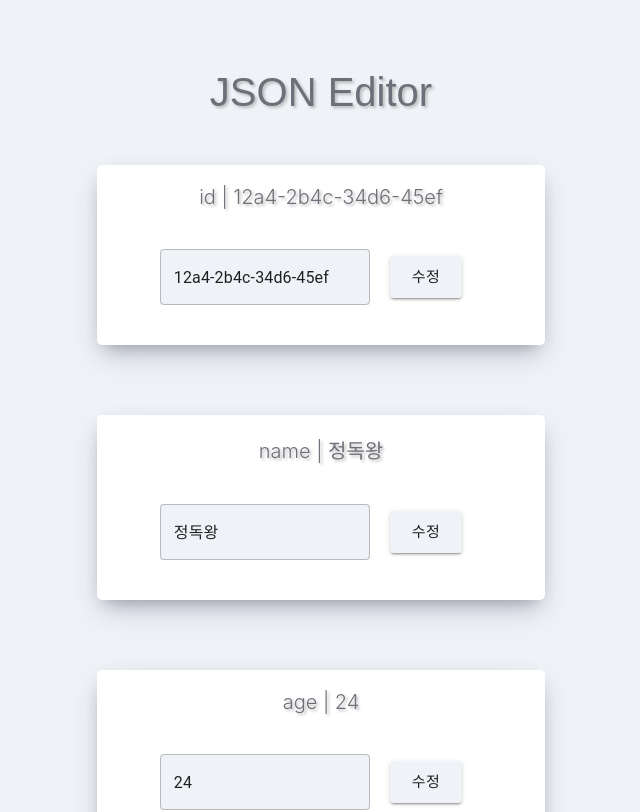
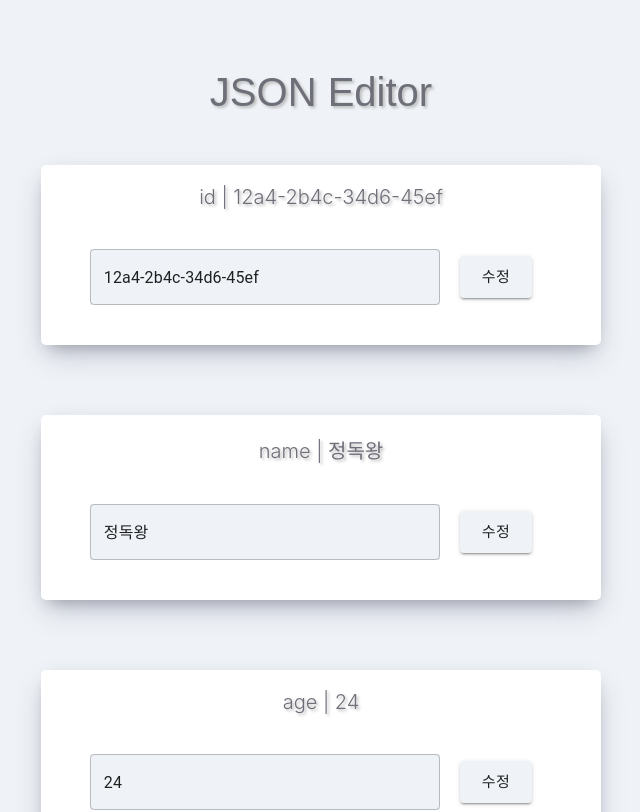
Before and after one commit to HeeYeonKim98/react-user-editor, a React (Create React App) app: page / in a window 1280 px wide. Shown: the top 812 px of the page, without its empty margins (319-959 px from the left). Built offline with nearby package versions, Linux system fonts and the light colour scheme.

Commit message:
Refactor : 웹 반응수정

```diff
--- a/src/css/main.css
+++ b/src/css/main.css
@@ -14,8 +14,9 @@ body {
 
 .main-container {
     text-align: center;
-    width: 35%;
-    max-width: 1300px;
+    width: 40%;
+    max-width: 1200px;
+    min-width: 560px;
     margin: 0px auto;
 }
 
@@ -63,7 +64,7 @@ body {
     max-width: 1000px;
     min-width: 10px;
     margin: 0px auto;
-    width: 400px auto;
+    width: 350px;
     margin-bottom: 20px;
     background-color: #eff3f7;
 }
```
Also changed, not shown: 1 other file (tests, documents, lock files or other folders).
